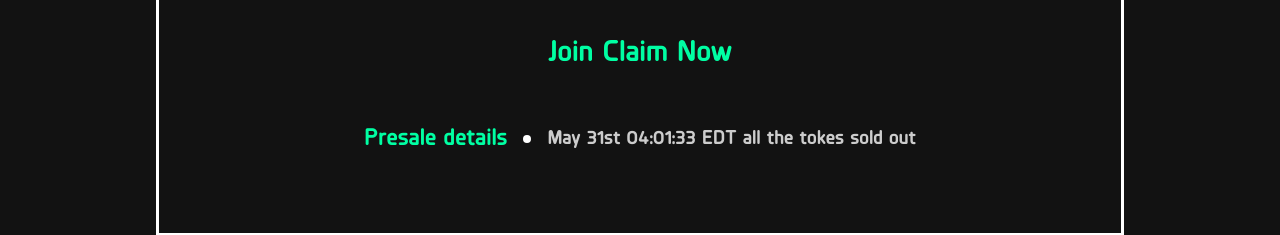
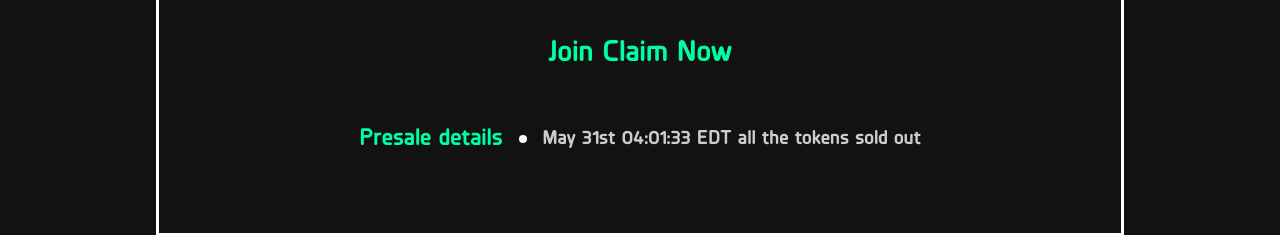
Before and after one commit to Tytan-Finance/Tytan-Landing, a Next.js app: page / in a window 1280 px wide. Shown: the part 1120-1355 px from the top of the page. Built offline with nearby package versions, Linux system fonts and the light colour scheme; a web font is replaced by a local one.

Commit message:
Update CountdownSection.tsx

```diff
--- a/components/HomePage/CountdownSection.tsx
+++ b/components/HomePage/CountdownSection.tsx
@@ -135,7 +135,7 @@ const CountdownSection: React.FC<Props> = (props) => {
                                     <circle cx={4} cy={4} r={4} fill="#fff"/>
                                 </svg>
                                 <p className={`font-Planer-Bold text-xl text-center`}>
-                                    May 31st 04:01:33 EDT all the tokes sold out
+                                    May 31st 04:01:33 EDT all the tokens sold out
                                 </p>
                             </div>
                         </Fade>
```
